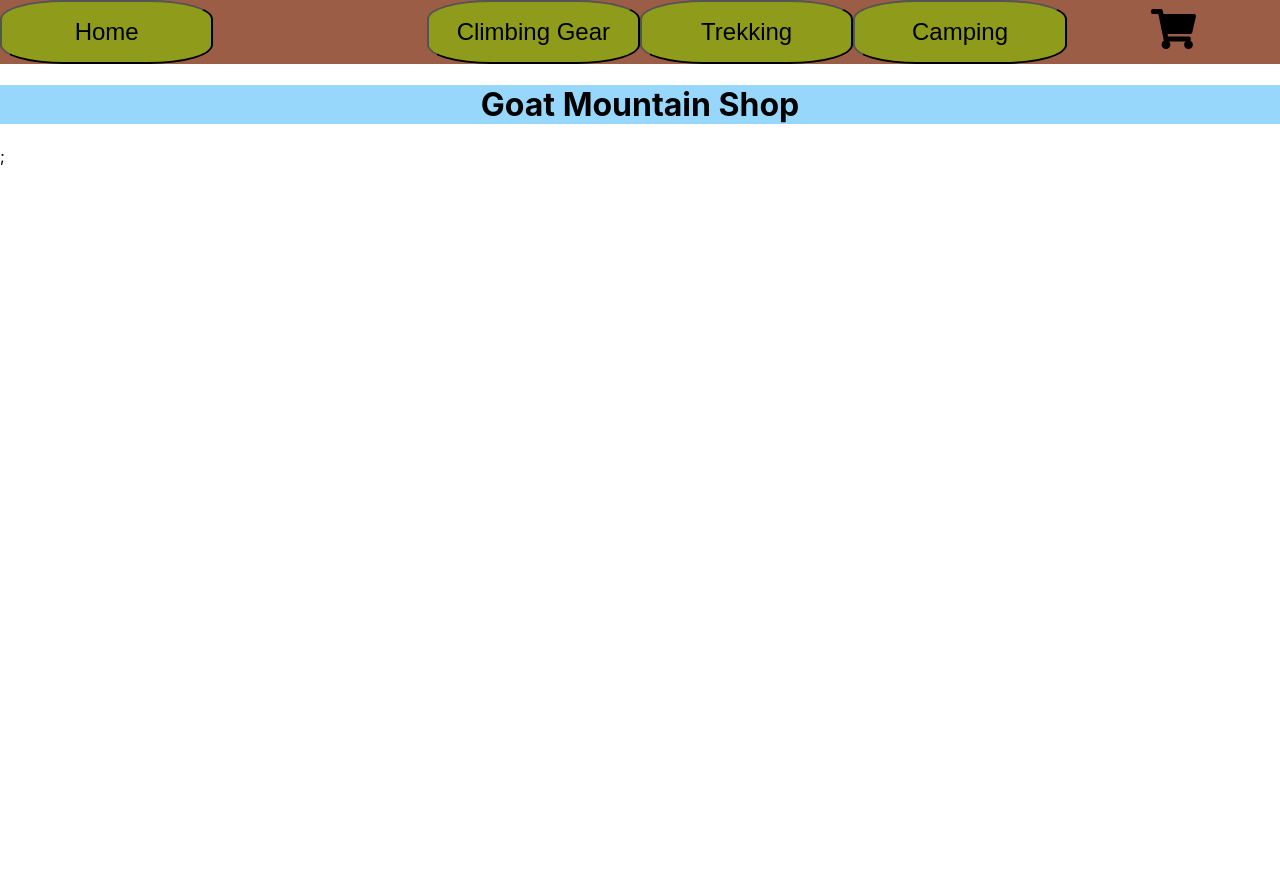
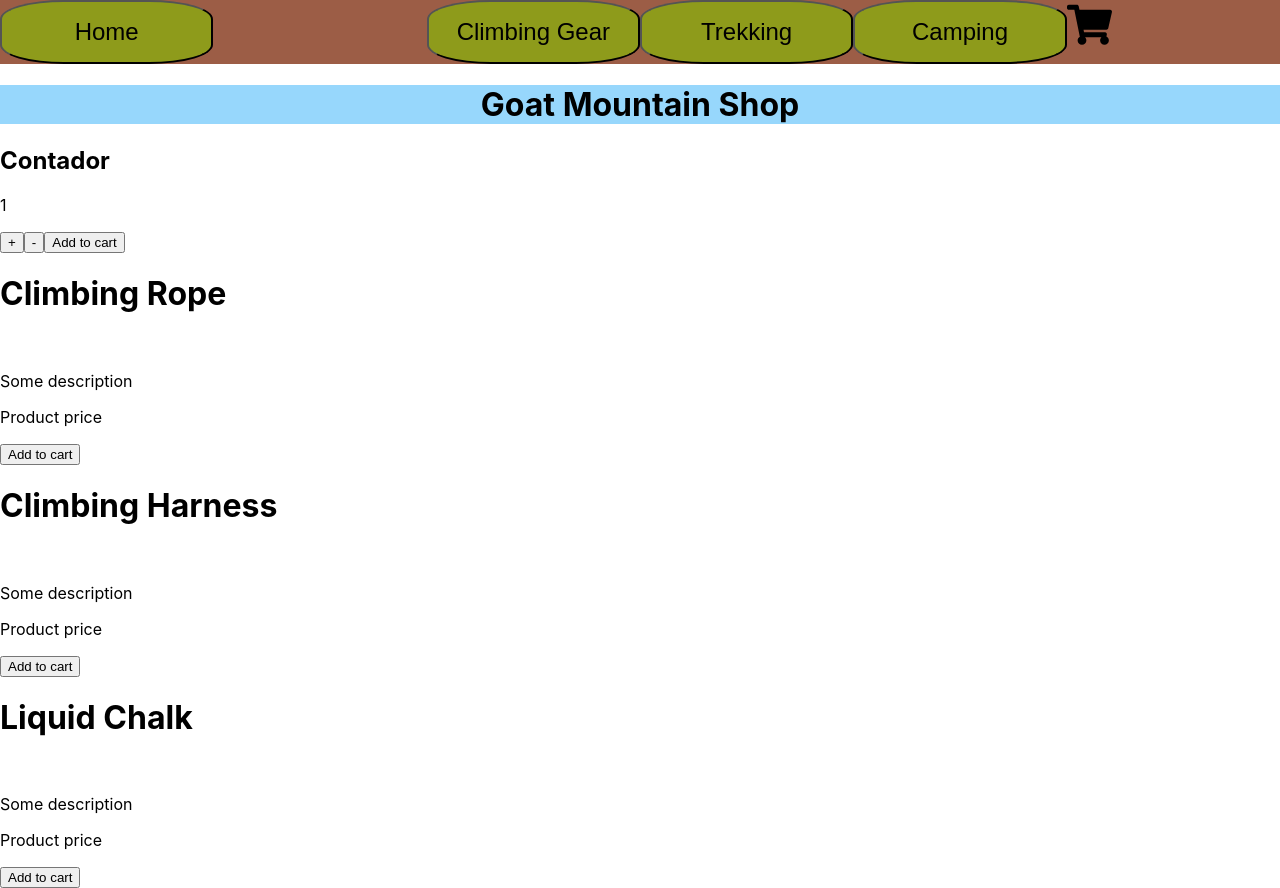
Before and after one commit to JaguRom/Boulder-Agustin-Romero, a React (Create React App) app: page / in a window 1280 px wide. Before the commit the page ends 800 px from the top, so only its background shows below. Built offline with nearby package versions, Linux system fonts and the light colour scheme.

Commit message:
"Desafío Promises y MAP"

```diff
--- a/src/Components/CartWidget/CartWidget.js
+++ b/src/Components/CartWidget/CartWidget.js
@@ -2,13 +2,13 @@ import "./CartWidget.css"
 import { FontAwesomeIcon } from '@fortawesome/react-fontawesome'
 import { faShoppingCart } from '@fortawesome/free-solid-svg-icons'
 
-const element = <FontAwesomeIcon icon={faShoppingCart} />
+const element = <FontAwesomeIcon icon={faShoppingCart} className="cart-widget"  />
 
 
 
 function CartWidget() {
   return (
-<div className="cart-widget" >{element}</div>
+<div className="cart-widget-div" >{element}</div>
   );
 }
 
--- /dev/null
+++ b/src/Components/Item/Item.js
@@ -0,0 +1,15 @@
+
+
+function Item({product}) {
+  console.log(product)
+    return (
+      <div>
+        <h1>{product.name}</h1>
+        <img src="" alt=""></img>
+        <p>{product.description}</p>
+        <p>Product price</p>
+        <button>Add to cart</button>
+      </div>
+    );
+  }
+  export default Item;
--- /dev/null
+++ b/src/Components/ItemArray/ItemArray.js
@@ -0,0 +1,31 @@
+const productsList = [
+    {id: 1,
+    name: "Climbing Rope",
+    img:"",
+    description:"Some description",
+    price: 200,
+    stock: 8
+},
+{id: 2,
+    name: "Climbing Harness",
+    img: "",
+    description: "Some description",
+    price: 150,
+    stock: 4
+},
+{id: 3,
+    name: "Liquid Chalk",
+    img: "",
+    description: "Some description",
+    price: 10,
+    stock: 10
+}
+]
+
+export const getProducts = () => {
+    return new Promise((res) => {
+        setTimeout(() => {
+            res(productsList);
+        }, 2000);
+    });
+}
--- /dev/null
+++ b/src/Components/ItemCount/ItemCount.js
@@ -0,0 +1,34 @@
+import React, { useState } from "react";
+import "./ItemCount.css";
+
+const ItemCount = ({stock, initial, OnAdd}) => {
+const [count, setCount] = useState(initial);
+
+const increment = () => {
+    if (count < stock) {
+        setCount(count + 1);
+    }
+}
+
+const decrement = () => {
+    if (count > 0){
+    setCount(count - 1)
+    }
+
+}
+
+
+return(
+    <>
+    <div>
+        <h2>Contador</h2>
+        <p>{count}</p>
+        <button onClick={increment}>+</button>
+        <button onClick={decrement}>-</button>
+        <button onClick={() => OnAdd(count)}>Add to cart</button>
+        </div>
+    </>
+)
+}
+
+export default ItemCount;
--- /dev/null
+++ b/src/Components/ItemList/ItemList.js
@@ -0,0 +1,13 @@
+import Item from "../Item/Item";
+
+function ItemList({products}) {
+console.log(products);
+  return (
+    <div>
+          {products.map((product) => (
+        <Item key={product.id} product={product} />
+      ))}
+    </div>
+  );
+}
+export default ItemList;
--- a/src/Components/ItemListContainer/ItemListContainer.js
+++ b/src/Components/ItemListContainer/ItemListContainer.js
@@ -1,9 +1,34 @@
 import "./ItemListContainer.css"
+import ItemCount from "../ItemCount/ItemCount";
+import ItemList from "../ItemList/ItemList";
+import { useEffect, useState } from 'react'
+import { getProducts } from "../ItemArray/ItemArray";
 
-function ItemListContainer(props) {
-    return (
+function ItemListContainer({greeting}) {
+  //OnAdd
+  const OnAdd = (count) => {
+  if (count > 0) {
+    console.log(`${count} items added to cart`);
+  } else {
+    console.log("No items added")
+  }
+};
+
+  //state
+  const [products, setProducts] = useState([]);
+
+  useEffect(() => {
+      getProducts().then((products) => {
+          setProducts(products);
+      })
+  },[])
+
+
+return (
       <div>
-        <h1 className="item-list-container-h1">{props.greeting}</h1>;
+        <h1 className="item-list-container-h1">{greeting}</h1>
+        <ItemCount stock={10} initial={1} OnAdd={OnAdd} />
+        <ItemList products={products} />
       </div>
     );
   }
--- a/src/Components/NavBar/NavBar.js
+++ b/src/Components/NavBar/NavBar.js
@@ -1,9 +1,11 @@
 import "./NavBar.css"
 import CartWidget from "../CartWidget/CartWidget";
+import ItemList from "../ItemList/ItemList";
+
 
 function NavBar() {
     return (
-      <div className="nav-container">
+      <header className="nav-container">
       <nav>
             <button className="home button"> Home </button>
             <button className="climbingGear button"> Climbing Gear </button>
@@ -11,7 +13,7 @@ function NavBar() {
             <button button className="camping button"> Camping </button>
             <CartWidget />
       </nav>
-      </div>
+      </header>
     )
 }
 
```
Also changed, not shown: src/Components/Item/Item.css (added), src/Components/ItemCount/ItemCount.css (added), src/Components/ItemList/ItemList.css (added).
